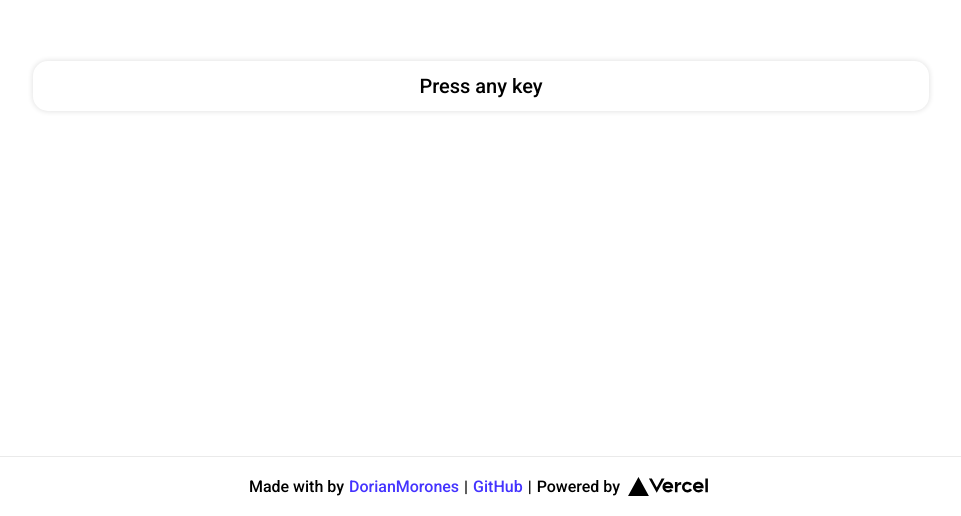
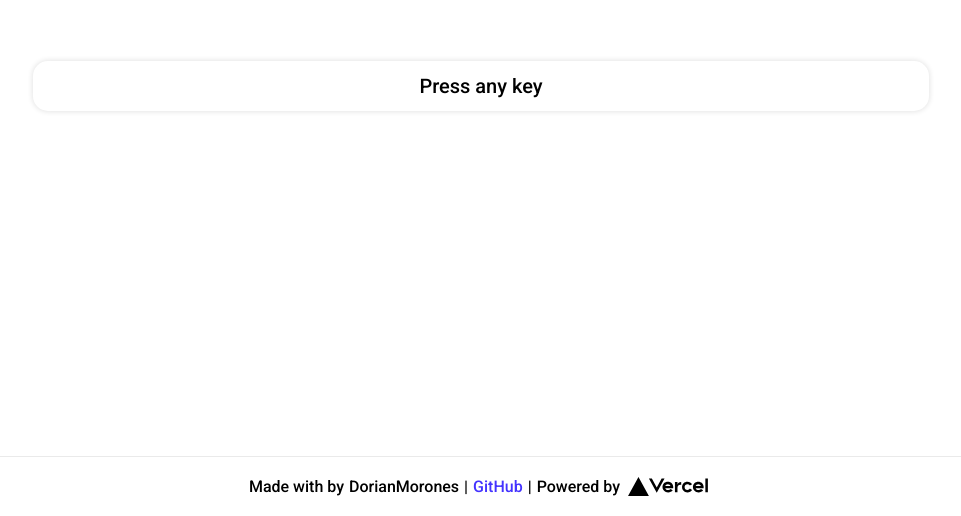
Before and after one commit to dorian-morones/keyboard-listener-next, a Next.js app: page / in a window 1280 px wide. Shown: the part 284-800 px from the top of the page, without its empty margins (159-1120 px from the left). Built offline with nearby package versions, Linux system fonts and the light colour scheme.

Commit message:
styled prop updates

```diff
--- a/pages/index.tsx
+++ b/pages/index.tsx
@@ -65,11 +65,12 @@ const Home = () => {
         }
 
         <Footer>
-          <FooterText>Made with by <FooterLink fill='true' href="http://dorianmorones.com/">DorianMorones</FooterLink> | <FooterLink fill='true' href="https://github.com/dorian-morones/keyboard-listener-next">GitHub</FooterLink> |
-       <FooterLink
+          <FooterText>Made with by <FooterLink opt='true' href="http://dorianmorones.com/">DorianMorones</FooterLink> | <FooterLink opt='color' href="https://github.com/dorian-morones/keyboard-listener-next">GitHub</FooterLink> |
+            <FooterLink
               href="https://vercel.com?utm_source=create-next-app&utm_medium=default-template&utm_campaign=create-next-app"
               target="_blank"
               rel="noopener noreferrer"
+              opt='none'
             >
               Powered by{' '}
               <img src="/vercel.svg" alt="Vercel Logo" />
--- a/pages/style/home_style.ts
+++ b/pages/style/home_style.ts
@@ -1,7 +1,7 @@
 import styled, { css } from 'styled-components';
 
 interface IFooterLink {
-  fill?: boolean;
+  opt?: string;
 };
 
 export const GeneralContent = styled.div.attrs(() => ({
@@ -100,7 +100,7 @@ export const FooterLink = styled.a.attrs(() => ({
   align-items: center;
 
   ${(props) => {
-    if (props?.fill) {
+    if (props?.opt === 'color') {
       return css`
         color: #43f;
       `
```
